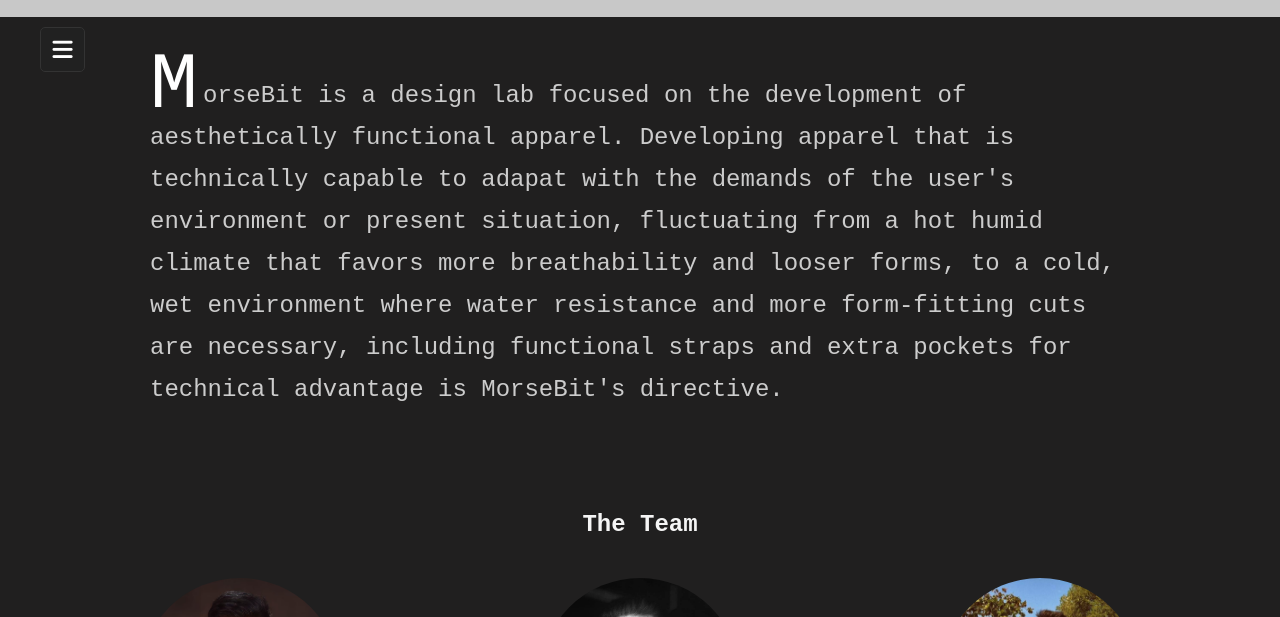
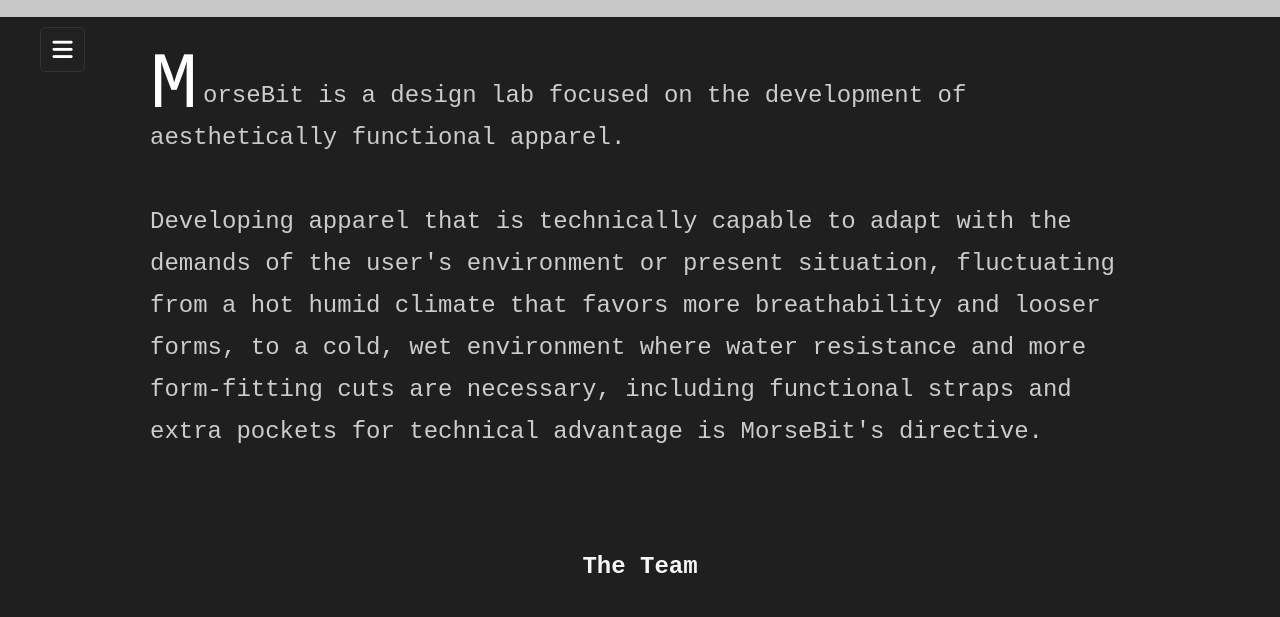
Before and after one commit to Mitchap/morsebit-html-css, a plain HTML site: page pages/about.html in a window 1280 px wide. Shown: the part 103-720 px from the top of the page. Drawn offline with Linux system fonts and the light colour scheme.

Commit message:
about.html

```diff
--- a/pages/about.html
+++ b/pages/about.html
@@ -48,8 +48,8 @@
 
 
 <div class="about-us">
-    <p class="first-paragraph">MorseBit is a design lab focused on the development of aesthetically functional apparel.
-    Developing apparel that is technically capable to adapat with the demands of the user's environment or present situation,
+    <p class="first-paragraph">MorseBit is a design lab focused on the development of aesthetically functional apparel.<br><br>
+    Developing apparel that is technically capable to adapt with the demands of the user's environment or present situation,
     fluctuating from a hot humid climate that favors more breathability and looser forms, to a cold,
     wet environment where water resistance and more form-fitting cuts are necessary, including functional
     straps and extra pockets for technical advantage is MorseBit's directive.
```
